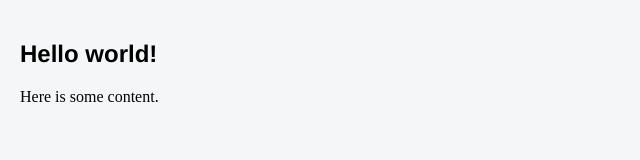
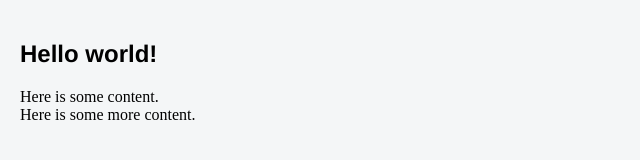
Before and after one commit to DM-CalebLongtine/Tool-App, a plain HTML site: page index.html in a window 1280 px wide. Shown: the whole page, without its empty margins (0-640 px from the left). Drawn offline with Linux system fonts and the light colour scheme.

Commit message:
Update index.html

```diff
--- a/index.html
+++ b/index.html
@@ -85,5 +85,6 @@
 <body>
 	<h2>Hello world!</h2>
 	<div>Here is some content.</div>
+	<div>Here is some more content.</div>
 </body>
 </html>
```
